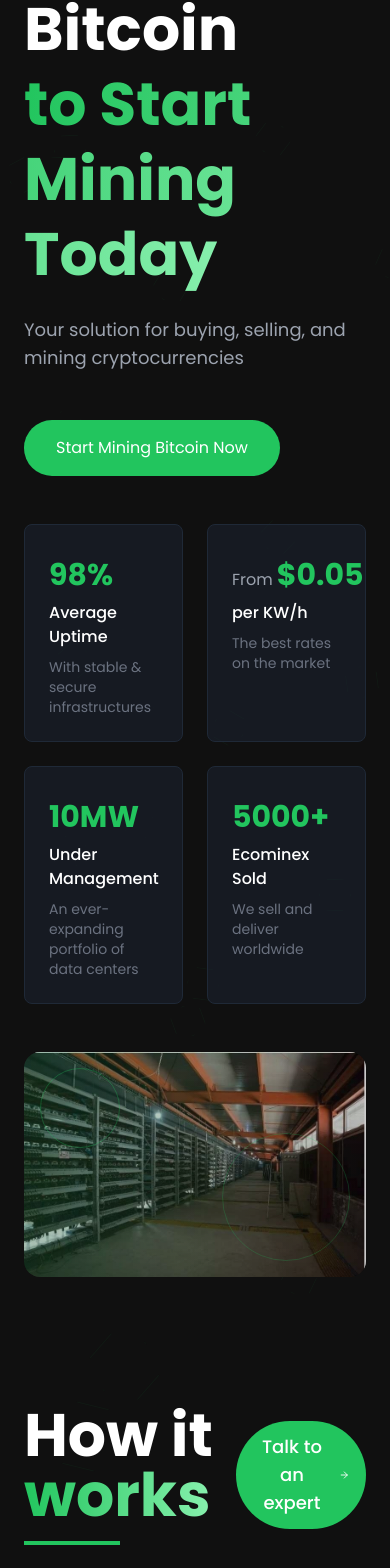
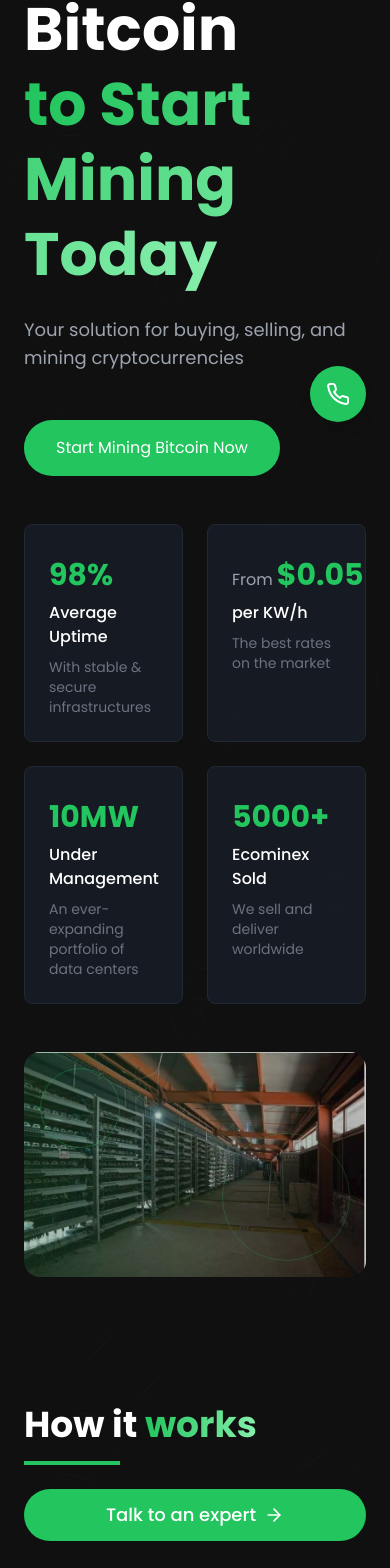
Before and after one commit to miningforuae/MiningX, a Next.js app in the folder client/: page / in a window 390 px wide. Shown: the part 398-1966 px from the top of the page. Built offline with nearby package versions, Linux system fonts and the light colour scheme; no server answers.

Commit message:
all good

```diff
--- a/client/src/app/auth/signup/page.tsx
+++ b/client/src/app/auth/signup/page.tsx
@@ -38,7 +38,8 @@ export default function RegisterPage() {
   const countryOptions = getCountries().map(country => ({
     value: country,
     label: `${new Intl.DisplayNames(['en'], { type: 'region' }).of(country)} (+${getCountryCallingCode(country)})`,
-    dialCode: getCountryCallingCode(country)
+    dialCode: getCountryCallingCode(country),
+    fullName: new Intl.DisplayNames(['en'], { type: 'region' }).of(country)
   }));
 
   // Custom styles for react-select to match the dark theme
@@ -158,6 +159,7 @@ export default function RegisterPage() {
         email,
         password,
         country: selectedCountry.value,
+        countryName: selectedCountry.fullName,
         phoneNumber: formattedPhone
       }).unwrap();
       toast.success("Registration successful!");
--- a/client/src/app/shop/page.tsx
+++ b/client/src/app/shop/page.tsx
@@ -8,8 +8,9 @@ function page() {
     <LandingLayout>
       <div className="bg-primary">
         {" "}
+        <Shop />
         <ShopHero />
-        <Shop />
+
       </div>
     </LandingLayout>
   );
--- a/client/src/components/SolarSolutions.tsx
+++ b/client/src/components/SolarSolutions.tsx
@@ -1,8 +1,8 @@
 "use client";
 import React from 'react';
-import { ArrowRight, Phone, Server, Truck, Wrench, ChartBar } from 'lucide-react';
+import { ArrowRight, Phone, Server, Truck, Wrench, ChartBar, Sun } from 'lucide-react';
 
-const ImprovedHowItWorksSection = () => {
+const HowItWorksSection = () => {
   const steps = [
     {
       number: "01",
@@ -38,8 +38,27 @@ const ImprovedHowItWorksSection = () => {
       description: "Now, relax and keep track of your machines' performance with our real-time interactive dashboard.",
       icon: ChartBar,
       delay: "400"
+    },
+    {
+      number: "06",
+      title: "You Have Solar Form",
+      description: "Maximize efficiency and sustainability by integrating solar energy into your mining operations with our customized solutions.",
+      icon: Sun,
+      delay: "500"
     }
   ];
+
+  // WhatsApp handler
+  const openWhatsApp = () => {
+    // Replace with your phone number in international format
+    const phoneNumber = "123456789";
+    // Optional pre-filled message
+    const message = "Hi, I'd like to talk to an expert about mining equipment.";
+    // Create the WhatsApp URL
+    const whatsappURL = `https://wa.me/${phoneNumber}?text=${encodeURIComponent(message)}`;
+    // Open WhatsApp in a new tab
+    window.open(whatsappURL, '_blank');
+  };
 
   return (
     <div className="relative w-full bg-[#101010] px-6 py-20">
@@ -71,9 +90,9 @@ const ImprovedHowItWorksSection = () => {
 
       <div className="relative mx-auto max-w-7xl">
         {/* Header Section */}
-        <div className="mb-24 flex items-center justify-between">
+        <div className="mb-24 flex flex-col md:flex-row md:items-center md:justify-between gap-6">
           <div className="relative">
-            <h2 className="text-6xl font-bold">
+            <h2 className="text-4xl md:text-6xl font-bold">
               <span className="text-white">How it </span>
               <span className="bg-gradient-to-r from-green-500 to-green-300 bg-clip-text text-transparent">
                 works
@@ -82,7 +101,10 @@ const ImprovedHowItWorksSection = () => {
             <div className="mt-4 h-1 w-24 bg-green-500" />
           </div>
 
-          <button className="group relative overflow-hidden rounded-full bg-green-500 md:px-8 md:py-4 px-4 py-3 text-lg font-medium text-white transition-all hover:bg-green-600">
+          <button
+            onClick={openWhatsApp}
+            className="group relative overflow-hidden rounded-full bg-green-500 w-full md:w-auto px-6 py-3 text-lg font-medium text-white transition-all hover:bg-green-600 flex items-center justify-center"
+          >
             <span className="relative z-10 flex items-center space-x-2">
               <span>Talk to an expert</span>
               <ArrowRight className="h-5 w-5 transition-transform group-hover:translate-x-1" />
@@ -129,6 +151,16 @@ const ImprovedHowItWorksSection = () => {
         </div>
       </div>
 
+      {/* Fixed Mobile WhatsApp Button */}
+      <div className="md:hidden fixed bottom-6 right-6 z-50">
+        <button
+          onClick={openWhatsApp}
+          className="flex items-center justify-center p-4 bg-green-500 rounded-full shadow-lg hover:bg-green-600 transition-colors"
+        >
+          <Phone className="h-6 w-6 text-white" />
+        </button>
+      </div>
+
       <style jsx>{`
         @keyframes floatHexagon {
           0% { transform: translate(0, 0) rotate(0deg); }
@@ -151,4 +183,4 @@ const ImprovedHowItWorksSection = () => {
   );
 };
 
-export default ImprovedHowItWorksSection;
+export default HowItWorksSection;
--- a/client/src/components/home/HeroSection.tsx
+++ b/client/src/components/home/HeroSection.tsx
@@ -4,6 +4,7 @@
 import React, { useState, useEffect } from "react";
 import { ChevronLeft, ChevronRight, Bitcoin } from "lucide-react";
 import Image from "next/image";
+import Link from "next/link";
 
 const MiningHeroSlider = () => {
   const [currentSlide, setCurrentSlide] = useState(0);
@@ -148,10 +149,10 @@ const MiningHeroSlider = () => {
 
             {/* CTA Button */}
             <button className="group relative overflow-hidden rounded-full bg-green-500 px-8 py-4 text-white transition-all hover:bg-green-600">
-              <span className="relative z-10 flex items-center justify-center space-x-2">
+              <Link className="relative z-10 flex items-center justify-center space-x-2 " href='/auth/signin'>
                 {/* <Bitcoin className="h-5 w-5" /> */}
                 <span>Start Mining Bitcoin Now</span>
-              </span>
+              </Link>
               <div className="absolute inset-0 -translate-x-full transform bg-green-400 transition-transform group-hover:translate-x-0" />
             </button>
 
--- a/client/src/components/shop/Product.tsx
+++ b/client/src/components/shop/Product.tsx
@@ -80,9 +80,8 @@ const Shop: React.FC<ShopProps> = ({
             </div>
 
             <button
-onClick={() => router.push(`/shop/${product.machineName.toLowerCase().replace(/\s+/g, "-")}`)}
-
-className="relative w-full overflow-hidden rounded-xl bg-gradient-to-r from-green-500 to-blue-500 p-[1px]"
+              onClick={() => router.push(`/shop/${product.machineName.toLowerCase().replace(/\s+/g, "-")}`)}
+              className="relative w-full overflow-hidden rounded-xl bg-gradient-to-r from-green-500 to-blue-500 p-[1px]"
             >
               <div className="relative flex items-center justify-between rounded-xl bg-zinc-950 px-6 py-3 text-sm font-medium text-white transition-all group-hover:bg-opacity-80">
                 View Details
@@ -138,7 +137,7 @@ className="relative w-full overflow-hidden rounded-xl bg-gradient-to-r from-gree
 
   return (
     <div className="min-h-screen bg-zinc-950">
-      <div className="container px-4 py-12">
+      <div className="mx-auto max-w-7xl px-4 py-12">
         <div className="relative mb-16 text-center">
           <div className="absolute inset-x-0 top-1/2 h-px -translate-y-1/2 bg-gradient-to-r from-transparent via-green-500 to-transparent" />
           <h1 className="relative inline-block bg-zinc-950 px-8 text-4xl font-bold text-white">
@@ -168,20 +167,6 @@ className="relative w-full overflow-hidden rounded-xl bg-gradient-to-r from-gree
           ))}
         </div>
         <ShareMachines/>
-
-        {/* {isHomePage && displayProducts.length > 0 && (
-          <div className="mt-16 text-center">
-            <button
-              onClick={() => router.push('/shop')}
-              className="group relative inline-flex items-center gap-2 overflow-hidden rounded-xl bg-gradient-to-r from-green-500 to-blue-500 p-[1px]"
-            >
-              <span className="relative rounded-xl bg-zinc-950 px-8 py-4 text-lg font-semibold text-white transition-all group-hover:bg-opacity-80">
-                View All Machines
-                <ArrowRight className="ml-2 inline-block h-5 w-5 transition-transform group-hover:translate-x-1" />
-              </span>
-            </button>
-          </div>
-        )} */}
       </div>
     </div>
   );
--- a/client/src/components/shop/shareMachine.tsx
+++ b/client/src/components/shop/shareMachine.tsx
@@ -66,12 +66,12 @@ const ShareMachines: React.FC = () => {
                 </span>
               </div>
 
-              <div className="flex items-center justify-between rounded-xl bg-blue-500/10 p-3 backdrop-blur-sm">
+              {/* <div className="flex items-center justify-between rounded-xl bg-blue-500/10 p-3 backdrop-blur-sm">
                 <span className="text-sm text-blue-300">Available Shares</span>
                 <span className="font-mono text-lg font-bold text-blue-400">
                   {specialMachine.availableShares}/{specialMachine.totalShares}
                 </span>
-              </div>
+              </div> */}
             </div>
 
             <div className="h-2 w-full overflow-hidden rounded-full bg-zinc-800">
@@ -155,15 +155,7 @@ const ShareMachines: React.FC = () => {
         </div>
 
         <div className="mt-12 text-center">
-          <button
-            onClick={() => router.push('/share-program')}
-            className="group relative inline-flex items-center gap-2 overflow-hidden rounded-xl bg-gradient-to-r from-purple-500 to-blue-500 p-[1px]"
-          >
-            <span className="relative rounded-xl bg-zinc-950 px-8 py-4 text-lg font-semibold text-white transition-all group-hover:bg-opacity-80">
-              Learn More About Share Mining
-              <ArrowRight className="ml-2 inline-block h-5 w-5 transition-transform group-hover:translate-x-1" />
-            </span>
-          </button>
+
         </div>
       </div>
     </div>
```
Also changed, not shown: client/src/app/shop/[id]/page.tsx (+15 -10 lines).
